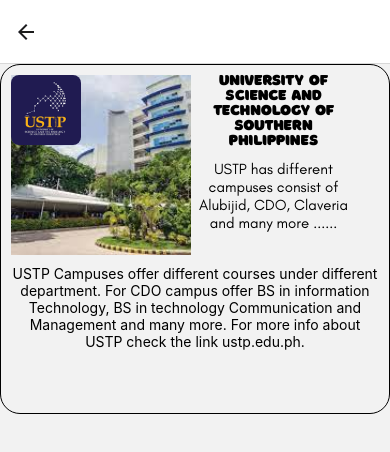
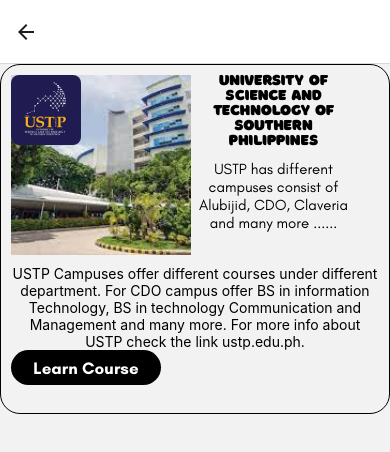
Before and after one commit to jaycetabobo/YumKit, a React Native app: screen /Schools in a window 390 px wide. Shown: the top 452 px of the page. Built offline with nearby package versions, Linux system fonts and the light colour scheme.

Commit message:
Added a nagivation for more school details but not functional yet

```diff
--- a/Screen/Content/schools.js
+++ b/Screen/Content/schools.js
@@ -1,5 +1,6 @@
 import React from "react";
 import { Dimensions, Image, ImageBackground, Text, View } from "react-native";
+import { TouchableOpacity } from "react-native-gesture-handler";
 
 const { width, height } = Dimensions.get("window");
 export default function Schools() {
@@ -72,6 +73,28 @@
           Communication and Management and many more. For more info about USTP
           check the link ustp.edu.ph.
         </Text>
+        <TouchableOpacity>
+          <View
+            style={{
+              width: 150,
+              height: 35,
+              backgroundColor: "black",
+              justifyContent: "center",
+              borderRadius: 50,
+            }}
+          >
+            <Text
+              style={{
+                color: "white",
+                textAlign: "center",
+                fontFamily: "glacialindibold",
+                fontSize: 17,
+              }}
+            >
+              Learn Course
+            </Text>
+          </View>
+        </TouchableOpacity>
       </View>
     </View>
   );
```
